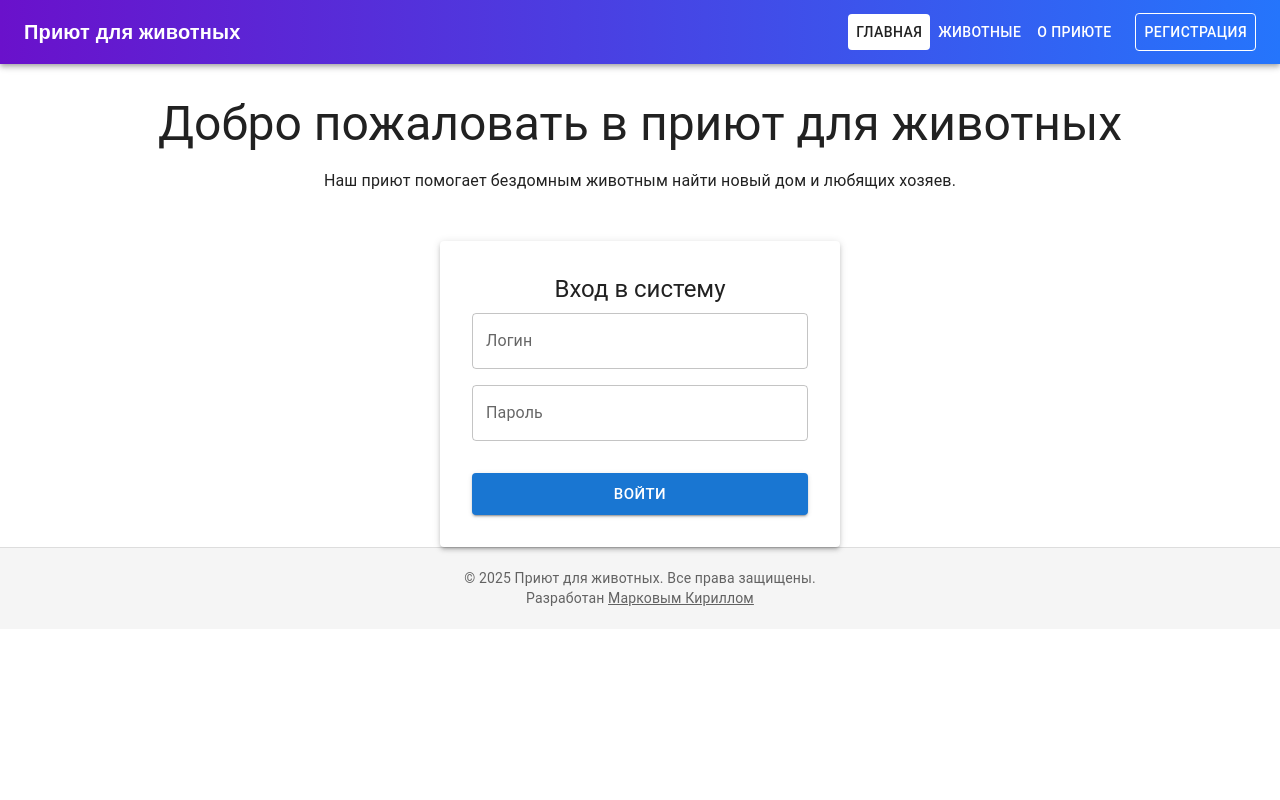
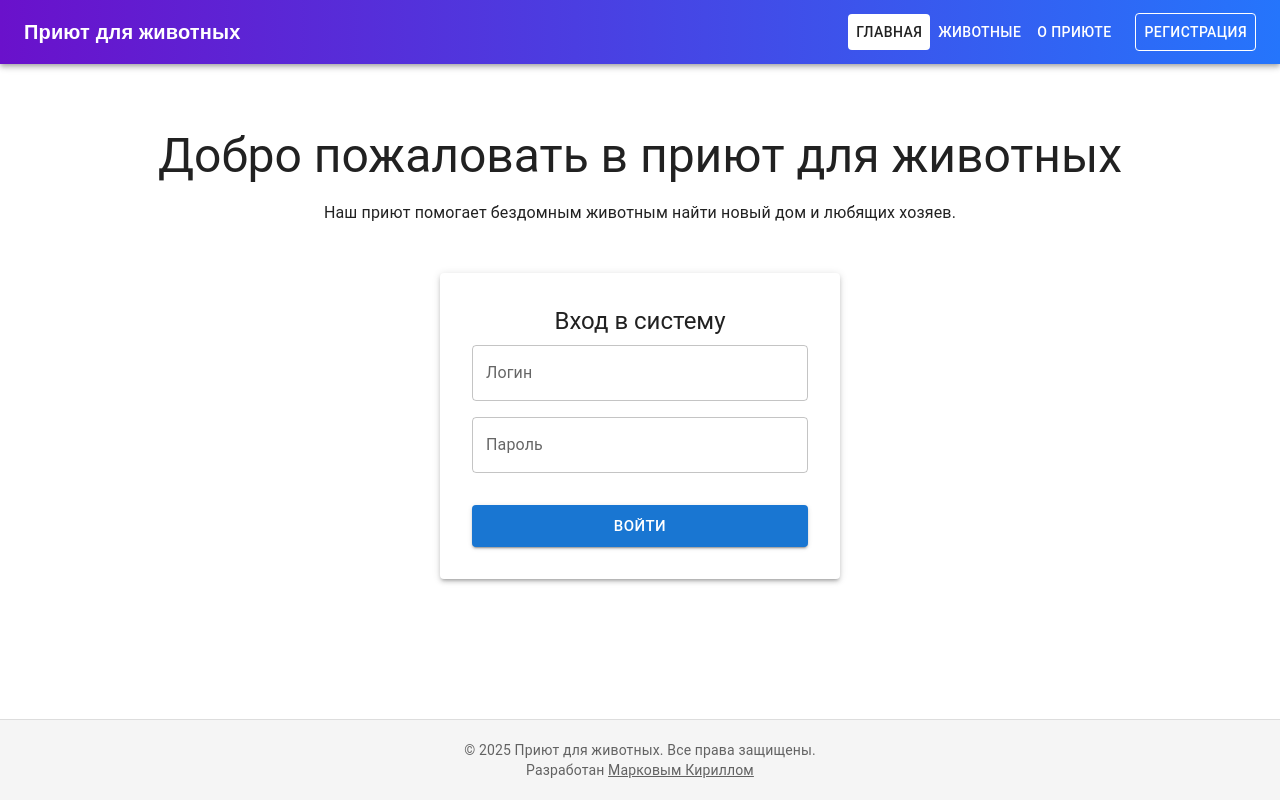
Before and after one commit to kirill-markov-2020/ShelterAnimalFrontend, a React (Create React App) app: page / in a window 1280 px wide. Built offline with nearby package versions, Linux system fonts and the light colour scheme.

Commit message:
Присоединение футера к низу страницы

```diff
--- a/src/App.tsx
+++ b/src/App.tsx
@@ -2,12 +2,11 @@ import React from 'react';
 import { BrowserRouter as Router, Routes, Route, Navigate } from 'react-router-dom';
 import Navbar from './components/Navbar';
 import Footer from './components/Footer';
-
 import HomePage from './pages/HomePage';
 import AnimalsPage from './pages/AnimalsPage';
 import ShelterInfoPage from './pages/ShelterInfoPage';
 import RegisterPage from './pages/RegisterPage';
-import { CssBaseline, Container } from '@mui/material';
+import { CssBaseline, Container, Box } from '@mui/material';
 import { AuthProvider } from './context/AuthContext';
 
 const App: React.FC = () => {
@@ -15,8 +14,9 @@ const App: React.FC = () => {
     <AuthProvider>
       <Router>
         <CssBaseline />
+        <Box sx={{ display: 'flex', flexDirection: 'column', minHeight: '100vh' }}>
           <Navbar />
-        <Container sx={{ marginTop: 4 }}>
+          <Container component="main" sx={{ flex: 1, marginTop: 4 }}>
             <Routes>
               <Route path="/" element={<HomePage />} />
               <Route path="/animals" element={<AnimalsPage />} />
@@ -24,9 +24,9 @@ const App: React.FC = () => {
               <Route path="/register" element={<RegisterPage />} />
             </Routes>
           </Container>
-
+          <Footer />
+        </Box>
       </Router>
-      <Footer/>
     </AuthProvider>
   );
 };
```
Lines whose indentation alone changed are shown as unchanged.
